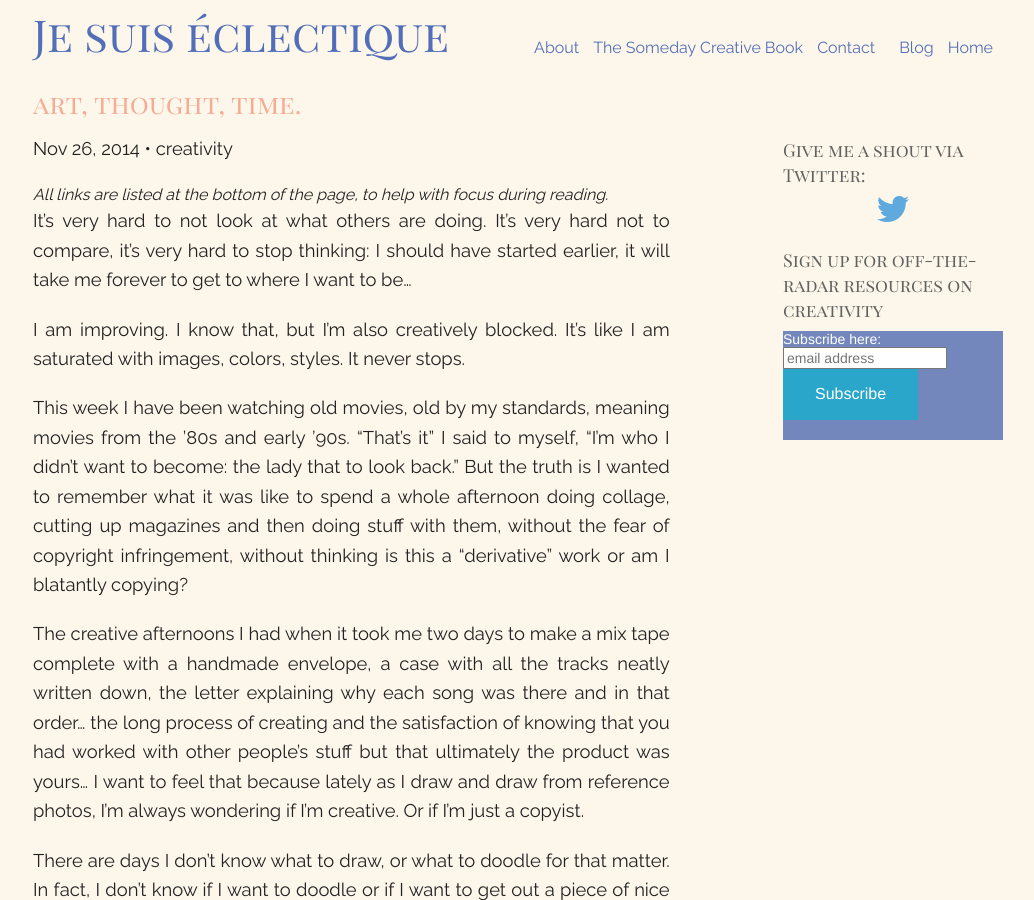
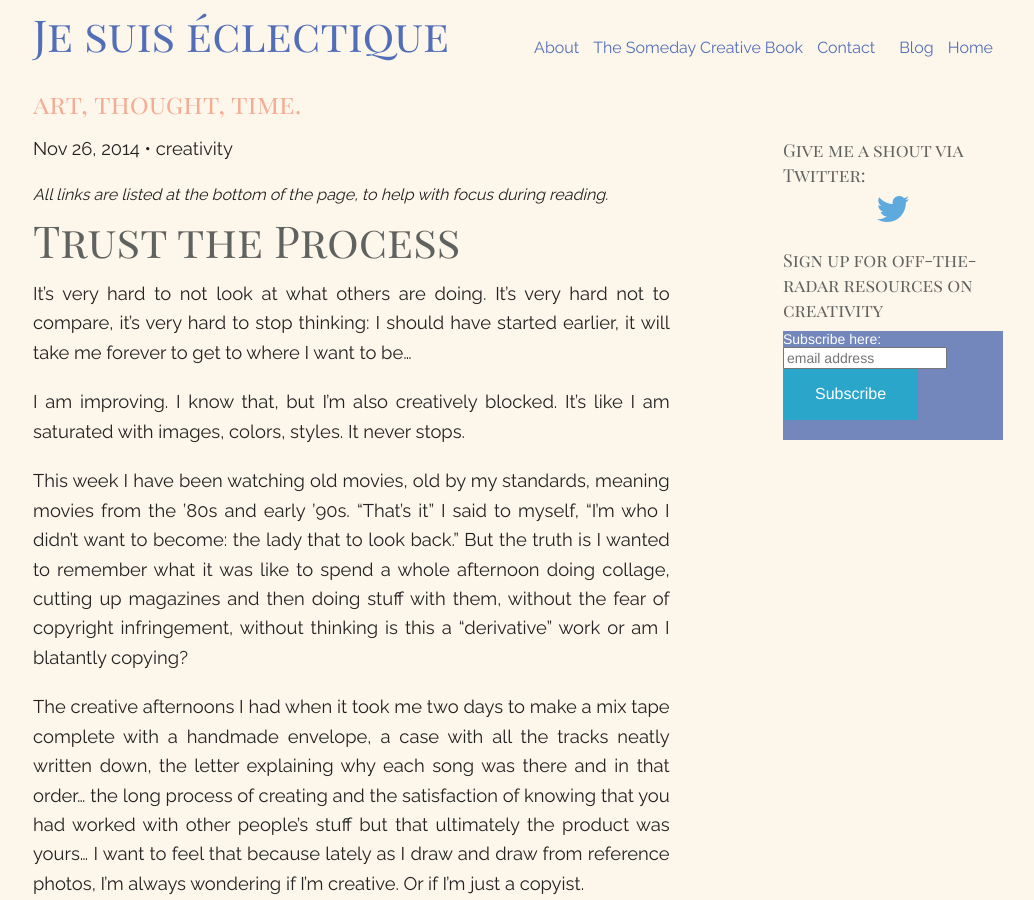
Before and after one commit to bitcolorine/Je-suis-eclectique, a Jekyll site: the page built from _posts/2014-11-26-trust-the-process.md, in a window 1280 px wide and 900 px high. Shown: the whole window, without its empty margins (122-1156 px from the left). Built offline with Jekyll 4.4.1, drawn with Linux system fonts in a browser that asks for light colours; Markdown is read by kramdown in place of the engine named in the settings; comment, search, counter and statistics services are not loaded.

Commit message:
title change

```diff
--- a/_posts/2014-11-26-trust-the-process.md
+++ b/_posts/2014-11-26-trust-the-process.md
@@ -4,6 +4,8 @@ title:  "Trust the Process"
 date:   2014-11-26
 category: creativity
 ---
+
+#Trust the Process
 
 It's very hard to not look at what others are doing. It's very hard not to compare, it's very hard to stop thinking: I should have started earlier, it will take me forever to get to where I want to be...
 
```
